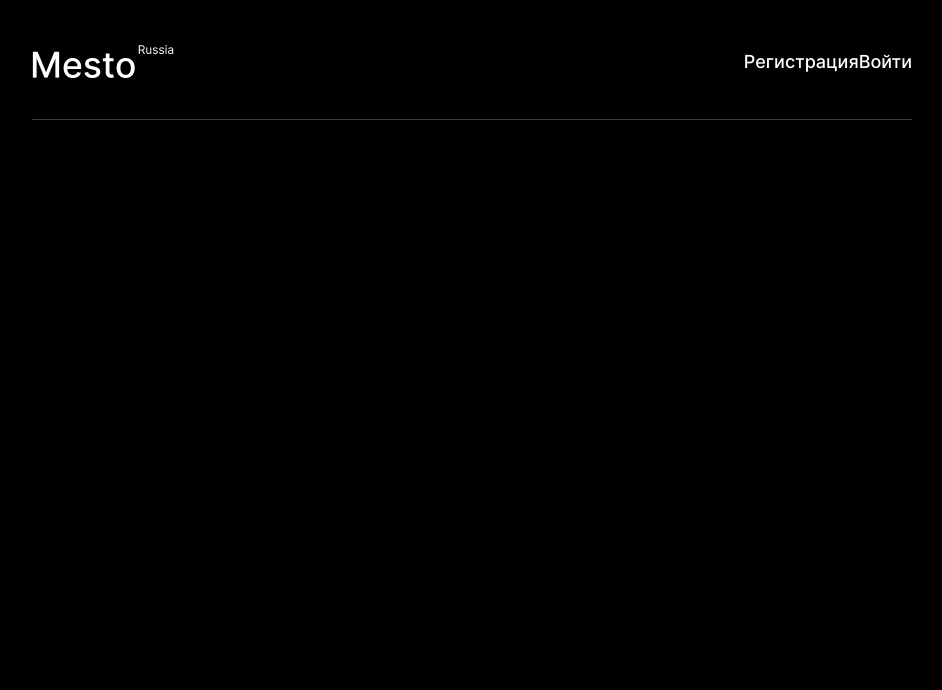
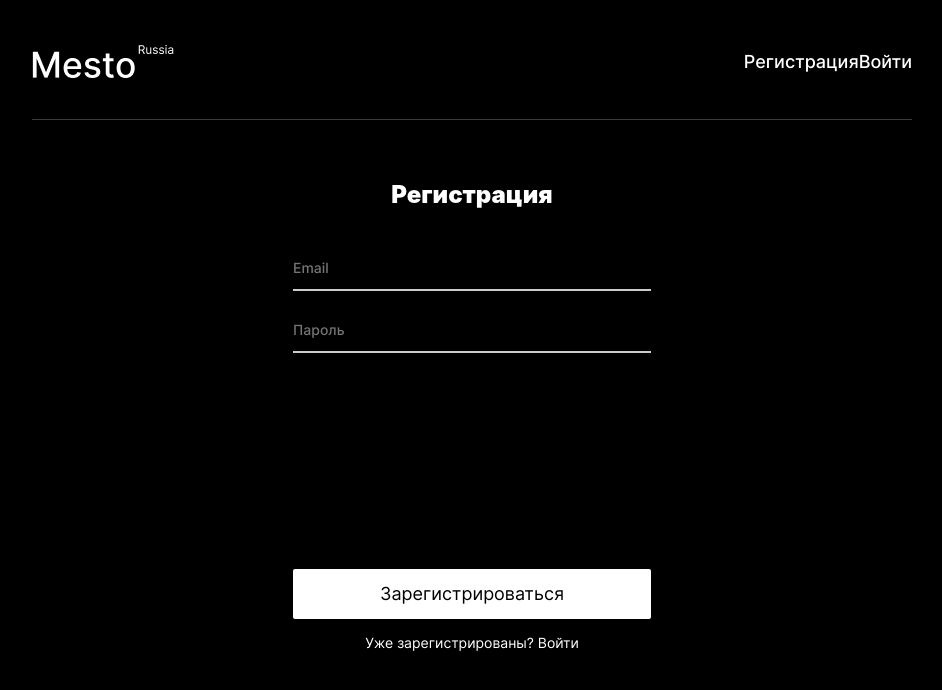
Before and after one commit to nikogriffs/react-mesto-api-full, a React (Create React App) app in the folder frontend/: page /sign-up in a window 1280 px wide. Shown: the top 690 px of the page, without its empty margins (168-1110 px from the left). Built offline with nearby package versions, Linux system fonts and the light colour scheme; no server answers; a web font is replaced by a local one.

Commit message:
refactor: Register.jsx

```diff
--- a/frontend/src/components/App.jsx
+++ b/frontend/src/components/App.jsx
@@ -147,7 +147,7 @@ function App() {
     auth
       .register(email, password)
       .then(() => {
-        history.push('/signin');
+        history.push('/sign-in');
         setIsInfoTooltipPopupOpen(true);
         setIsSuccess(true);
       })
@@ -176,7 +176,7 @@ function App() {
   function handleSignOut() {
     auth.logout().then(() => {
       setLoggedIn(false);
-      history.push('/signin');
+      history.push('/sign-in');
     });
   }
 
@@ -199,11 +199,11 @@ function App() {
           onCardDelete={handleCardDelete}
         />
 
-        <Route path="/signup">
-          <Register onRegister={handleRegister} />
+        <Route path="/sign-up">
+          <Register onSubmitRegiste={handleRegister} />
         </Route>
 
-        <Route path="/signin">
+        <Route path="/sign-in">
           <Login onLogin={handleLogin} />
         </Route>
       </Switch>
--- a/frontend/src/components/Register.jsx
+++ b/frontend/src/components/Register.jsx
@@ -1,23 +1,21 @@
-import React from 'react';
+import React, { useState } from 'react';
 import { Link } from 'react-router-dom';
+import { initialValues } from '../utils/constants';
 
-function Register(props) {
-  const [email, setEmail] = React.useState('');
-  const [password, setPassword] = React.useState('');
+const Register = ({ onSubmitRegister }) => {
+  const [values, setValues] = useState(initialValues);
 
-  function handleChangeEmail(e) {
-    setEmail(e.target.value);
-  }
+  const handleChange = (e) => {
+    const { name, value } = e.target;
 
-  function handleChangePassword(e) {
-    setPassword(e.target.value);
-  }
+    setValues({ ...values, [name]: value });
+  };
 
-  function handleSubmit(e) {
+  const handleSubmit = (e) => {
     e.preventDefault();
 
-    props.onRegister(email, password);
-  }
+    onSubmitRegister(values);
+  };
 
   return (
     <div className="authorization">
@@ -29,8 +27,8 @@ function Register(props) {
             id="email"
             name="email"
             type="email"
-            onChange={handleChangeEmail}
-            value={email}
+            onChange={handleChange}
+            value={values.email}
             placeholder="Email"
           />
 
@@ -39,8 +37,8 @@ function Register(props) {
             id="password"
             name="password"
             type="password"
-            onChange={handleChangePassword}
-            value={password}
+            onChange={handleChange}
+            value={values.password}
             placeholder="Пароль"
           />
 
@@ -52,12 +50,12 @@ function Register(props) {
 
       <div className="authorization__menu-link">
         <span>Уже зарегистрированы? </span>
-        <Link to="/signin" className="authorization__link">
+        <Link to="/sign-in" className="authorization__link">
           Войти
         </Link>
       </div>
     </div>
   );
-}
+};
 
 export default Register;
--- /dev/null
+++ b/frontend/src/utils/constants.js
@@ -0,0 +1 @@
+export const initialValues = { email: '', password: '' };
```
